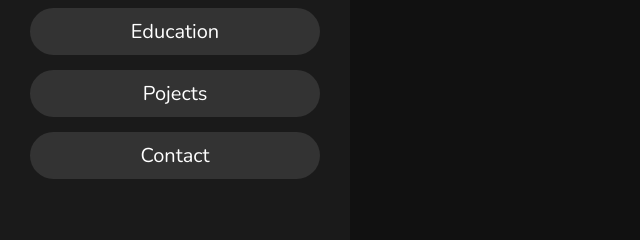
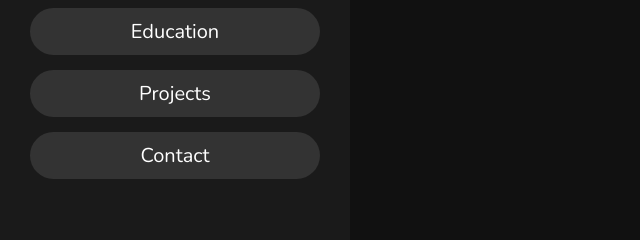
Before and after one commit to SaiBharathseemakurthi/saibharath, a plain HTML site: page index.html in a window 1280 px wide. Shown: the part 551-791 px from the top of the page, 0-640 px from the left. Drawn offline with nearby package versions, Linux system fonts and the light colour scheme.

Commit message:
Update index.html

```diff
--- a/index.html
+++ b/index.html
@@ -31,7 +31,7 @@
             <li><a href="#skills">skills</a></li>
             <li><a href="#education">education</a></li>
 
-            <li><a href="#portfolio">pojects</a></li>
+            <li><a href="#portfolio">projects</a></li>
             <li><a href="#contact">contact</a></li>
         </ul>
     </nav>
```
